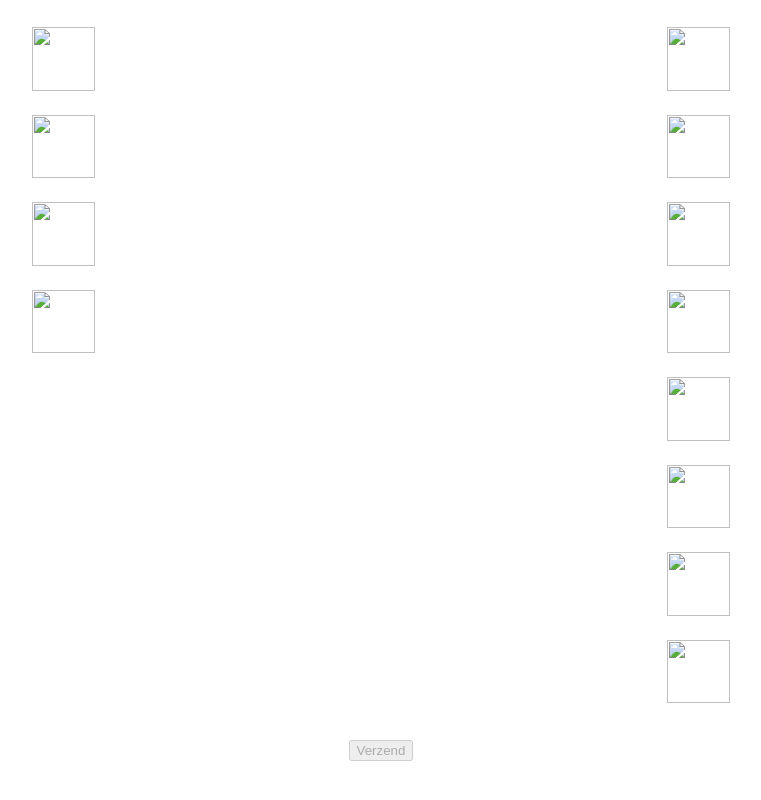
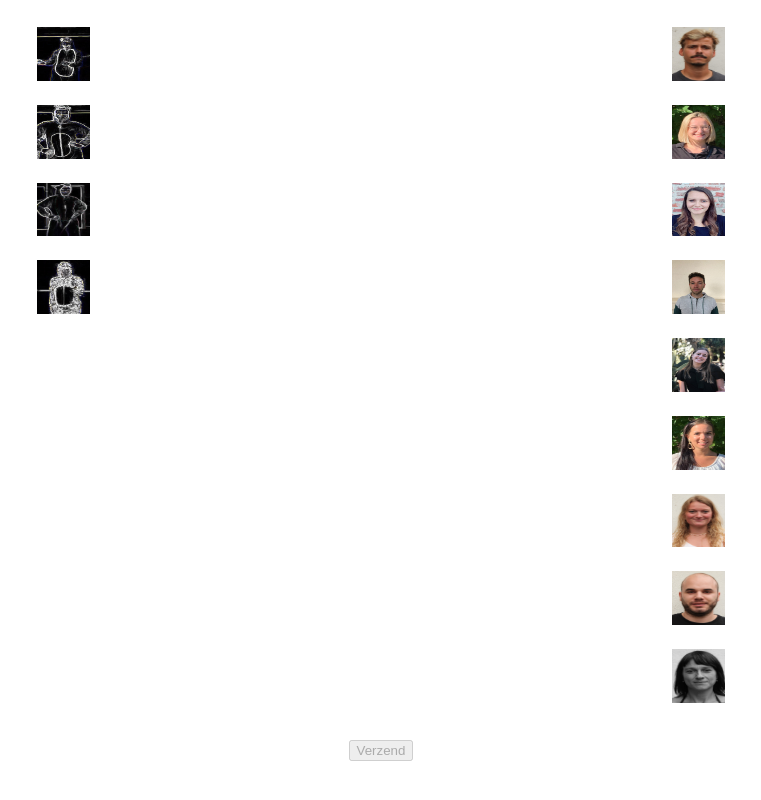
Before and after one commit to GillesVandewiele/lottie-pairs, a plain HTML site: page index.html in a window 1280 px wide. Shown: the whole page, without its empty margins (259-1020 px from the left). Drawn offline with Linux system fonts and the light colour scheme.

Commit message:
change image paths

```diff
--- a/index.html
+++ b/index.html
@@ -63,21 +63,22 @@
 
     <script>
         const images1 = [
-            "verkleed/image1.jpg",
-            "verkleed/image2.jpg",
-            "verkleed/image3.jpg",
-            "verkleed/image4.jpg"
+            "verkleed/Batiste.jpg",
+            "verkleed/Chiara.jpg",
+            "verkleed/Els.jpg",
+            "verkleed/Selena.jpg"
         ];
 
         const images2 = [
-            "normaal/image1.jpg",
-            "normaal/image2.jpg",
-            "normaal/image3.jpg",
-            "normaal/image4.jpg",
-            "normaal/image5.jpg",
-            "normaal/image6.jpg",
-            "normaal/image7.jpg",
-            "normaal/image8.jpg"
+            "normaal/Acke Batiste.jpg",
+            "normaal/Bauwens Astrid  OV4 .jpg",
+            "normaal/De Bisschop chloe.jpg",
+            "normaal/Deroeck Korneel OV2.jpg",
+            "normaal/Deserranno Chiara.jpg",
+            "normaal/Haerinck Fien  OV1 OV2.jpg",
+            "normaal/Princen Helena.jpg",
+            "normaal/Riou Mike.jpg",
+            "normaal/Veirman Els.jpg"
         ];
 
         let selectedLeft = null;
```
